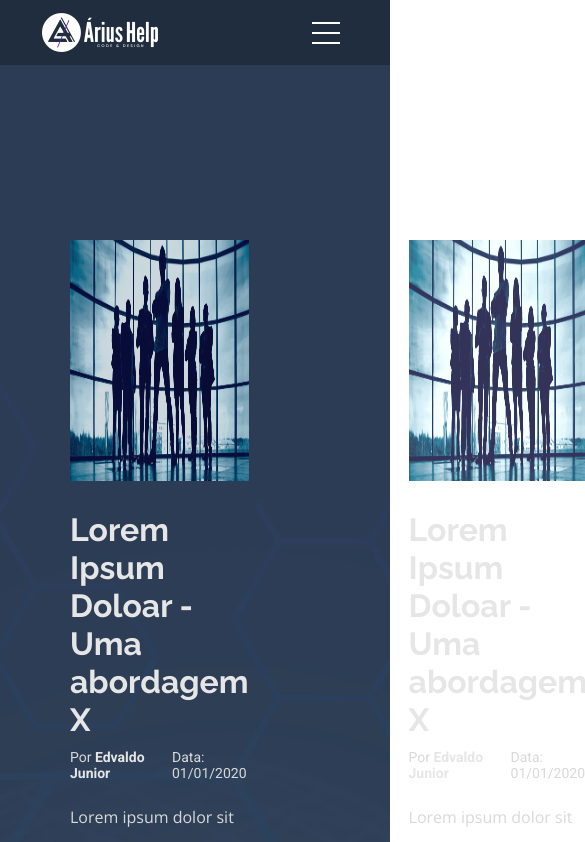
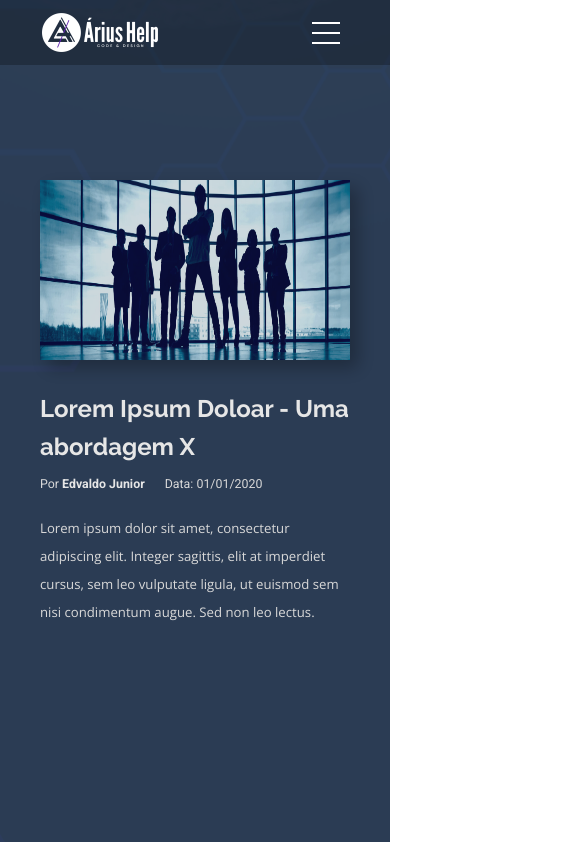
Before and after one commit to arius-help-dev/ariushelp-website, a React (Create React App) app in the folder web/: page /blog in a window 390 px wide. Shown: the top 842 px of the page, 585 px wide, since content can reach past the window. Built offline with nearby package versions, Linux system fonts and the light colour scheme.

Commit message:
Pagina Blog & Postbox Component: adicionando estilos para responsividade

```diff
--- a/web/src/components/PostBox/styles.css
+++ b/web/src/components/PostBox/styles.css
@@ -24,6 +24,12 @@
 .postbox .post-image img {
   width: 100%;
   height: 100%;
+  box-shadow: 8px 8px 16px rgba(0,0,0,.33);
+  transition: .3s;
+}
+
+.postbox .post-image img:hover {
+  box-shadow: 8px 8px 16px rgba(0,0,0,.50);
 }
 
 .postbox .post-header {
@@ -51,6 +57,10 @@
   color: var(--white);
 }
 
+.postbox .post-header h2:hover {
+  text-shadow: 2px 2px 4px rgba(255,255,255,.25);
+}
+
 .postbox .post-header .details {
   width: 100%;
   display: flex;
@@ -71,6 +81,7 @@
 
 .postbox .post-header .details span a:hover {
   color: #fff;
+  text-shadow: 2px 2px 4px rgba(255,255,255,.25);
 }
 
 .postbox .post-header .details span:last-child {
@@ -88,3 +99,82 @@
   line-height: 32px;
   color: #d9d9d9;
 }
+
+@media (max-width: 960px) {
+  .postbox .post-image {
+    width: 100%;
+    height: 200px;
+  }
+
+  .postbox .post-header h2 {
+    font-size: 1.5rem;
+  }
+
+  .postbox .post-header .details span {
+    font-size: 0.775rem;
+  }
+
+  .postbox .post-body p {
+    font-size: 0.825rem;
+    line-height: 28px;
+  }
+}
+
+@media (max-width: 780px) {
+  .postbox .post-image {
+    width: 100%;
+    height: 160px;
+  }
+}
+
+@media (max-width: 700px) {
+  .postbox .post-image {
+    width: 100%;
+    height: 241px;
+  }
+
+  .postbox .post-header h2 {
+    font-size: 1.775rem;
+  }
+
+  .postbox .post-header .details span {
+    font-size: 0.875rem;
+  }
+
+  .postbox .post-body p {
+    font-size: 1rem;
+    line-height: 28px;
+  }
+}
+
+@media (max-width: 540px) {
+  .postbox .post-image {
+    width: 100%;
+    height: 220px;
+  }
+}
+
+@media (max-width: 480px) {
+  .postbox .post-image {
+    height: 200px;
+  }
+}
+
+@media (max-width: 400px) {
+  .postbox .post-image {
+    height: 180px;
+  }
+
+  .postbox .post-header h2 {
+    font-size: 1.5rem;
+  }
+
+  .postbox .post-header .details span {
+    font-size: 0.775rem;
+  }
+
+  .postbox .post-body p {
+    font-size: 0.825rem;
+    line-height: 28px;
+  }
+}
--- a/web/src/pages/Blog/index.js
+++ b/web/src/pages/Blog/index.js
@@ -2,6 +2,7 @@ import React from "react";
 import "./styles.css";
 
 import Navbar from "../../components/Navbar";
+import Footer from "../../components/Footer";
 import PostBox from "../../components/PostBox";
 
 import exemplo from "../../assets/about-main-background.jpg";
@@ -13,6 +14,7 @@ const Blog = () => {
 
       <div id="blog">
         <div className="container">
+          <div className="posts-grid">
             <PostBox
               title="Lorem Ipsum Doloar - Uma abordagem X"
               text="Lorem ipsum dolor sit amet, consectetur adipiscing elit. Integer sagittis, elit at imperdiet cursus, sem leo vulputate ligula, ut euismod sem nisi condimentum augue. Sed non leo lectus."
@@ -53,7 +55,16 @@ const Blog = () => {
               postDate="01/01/2020"
             />
           </div>
+
+          <button className="button">Carregar Mais Posts</button>
+
+          <div className="insta-grid">
+            {/* Adicionar os posts do instagram */}
           </div>
+        </div>
+      </div>
+
+      <Footer />
     </>
   );
 };
--- a/web/src/pages/Blog/styles.css
+++ b/web/src/pages/Blog/styles.css
@@ -3,6 +3,7 @@
   background-image: url("../../assets/blog-background.png");
   background-position: center;
   background-repeat: repeat-y;
+  margin-bottom: -80px; /* footer margin descount */
 }
 
 #blog .container {
@@ -10,8 +11,53 @@
   max-width: 1360px;
   padding: 160px 70px;
   padding-top: 240px;
+}
+
+#blog .container .posts-grid {
   display: grid;
   grid-template-columns: 1fr 1fr;
   gap: 120px 160px;
   justify-items: center;
+  width: 100%;
 }
+
+#blog .container .button {
+  margin: 0 auto;
+  margin-top: 100px;
+  cursor: pointer;
+  border: none;
+  border-radius: 12px;
+  width: 280px;
+  background-color: var(--purple);
+}
+
+@media (max-width: 1200px) {
+  #blog .container {
+    padding: 160px 40px;
+    padding-top: 200px;
+  }
+
+  #blog .container .posts-grid {
+    gap: 100px 100px;
+  }
+}
+
+@media (max-width: 700px) {
+  #blog .container {
+    padding: 160px 40px;
+  }
+
+  #blog .container .posts-grid {
+    display: flex;
+    flex-direction: column;
+    align-items: center;
+  }
+
+  #blog .container .posts-grid .postbox {
+    margin: 20px 0px;
+  }
+
+  #blog .container .button {
+    margin-top: 40px;
+  }
+}
```
Lines whose indentation alone changed are shown as unchanged.
